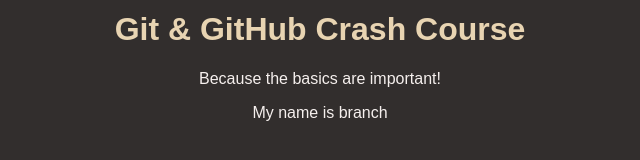
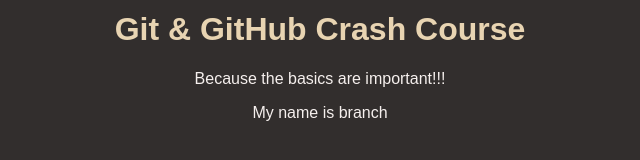
Before and after one commit to tejasmk05/github-project, a plain HTML site: page index.html in a window 1280 px wide. Shown: the part 158-318 px from the top of the page, 320-960 px from the left. Drawn offline with Linux system fonts and the light colour scheme.

Commit message:
branch changes

```diff
--- a/index.html
+++ b/index.html
@@ -10,7 +10,7 @@
   <body>
     <img id="logo" src="logo.png" alt="A logo that contains the word 'Git'" />
     <h1>Git & GitHub Crash Course</h1>
-    <p>Because the basics are important!</p>
+    <p>Because the basics are important!!!</p>
     <p>My name is branch</p>
   </body>
 </html>
```
